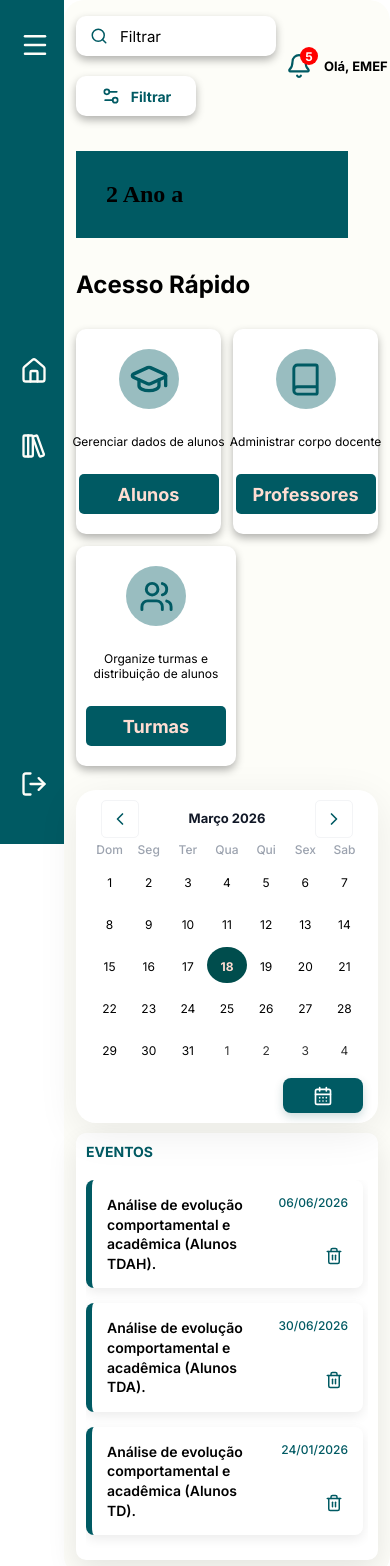
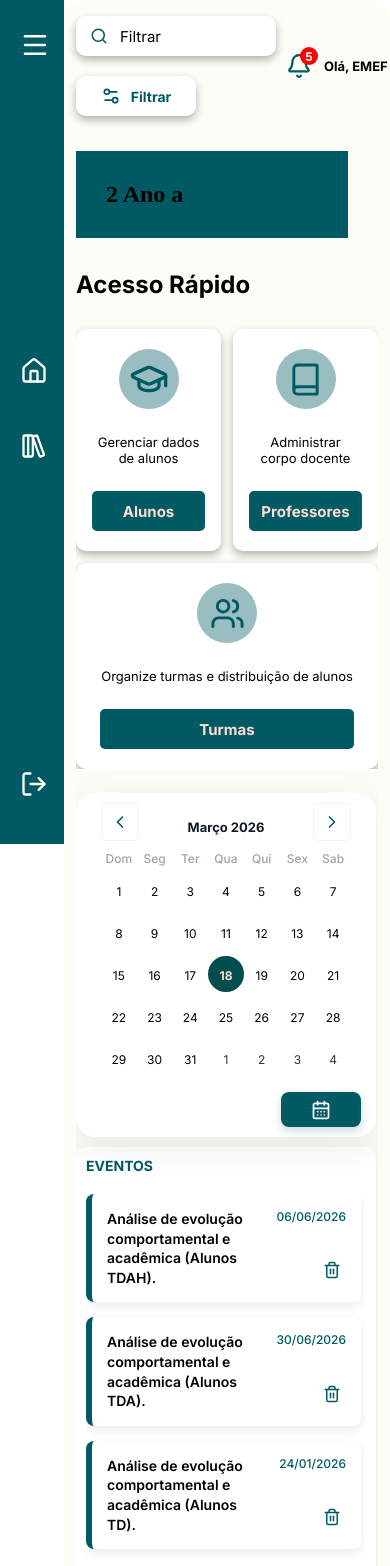
Before and after one commit to LunaSquad/Luna-web-FrontEnd, a React (Vite) app in the folder luna-front/: page /professor/home in a window 390 px wide. Shown: the top 1566 px of the page. Built offline with nearby package versions, Linux system fonts and the light colour scheme; a web font is replaced by a local one.

Commit message:
finalização da responsividade em telas menores

```diff
--- a/luna-front/src/index.css
+++ b/luna-front/src/index.css
@@ -2220,6 +2220,149 @@ html, body {
 }
 
 /* =============================================
+   RESPONSIVO — TELAS MÉDIAS (1025px – 1280px)
+   Cobre o gap entre desktop e o breakpoint 1024px
+   ============================================= */
+
+  @media (min-width: 1025px) and (max-width: 1280px) {
+
+    /* ── LOGIN ──────────────────────────────────── */
+    .containerLogin {
+      gap: 160px;
+    }
+
+    .principal-info-right {
+      max-width: 360px;
+      padding: 90px 24px 40px;
+      gap: 30px;
+    }
+
+    .principal-info-right-title {
+      font-size: 40px;
+      width: 310px;
+    }
+
+    .principal-info-right-description {
+      font-size: 14px;
+      width: 290px;
+    }
+
+    .principal-platform-title {
+      width: 240px;
+      font-size: 13px;
+    }
+
+    .logins {
+      padding: 20px 16px;
+      gap: 50px;
+    }
+
+    .formLogin { gap: 36px; }
+    .form-header-text-login h2 { font-size: 26px; }
+    .conjEmail, .conjSenha { width: 280px; }
+
+    /* ── CADASTRO ───────────────────────────────── */
+    .containerCadastro { gap: 120px; }
+
+    .Cadastro {
+      width: 680px;
+      padding: 20px 16px;
+      gap: 26px;
+    }
+
+    .form-header-text-cadastro { width: 570px; }
+    .form-header-text-cadastro h2 { font-size: 26px; }
+    .formCadastro { padding: 0 40px; gap: 18px; }
+
+    .dadosCad1, .dadosCad2 {
+      gap: 18px;
+      width: 47%;
+    }
+
+    .uploadGroup {height: 34px;}
+    .uploadLabel {font-size: 16px;}
+    .uploadBox { height: 40px; width: 150px;}
+    .submitCadastrar{width: 170px; height: 45px ;font-size: 20px;}
+
+
+    /* ── NAV LATERAL ────────────────────────────── */
+    .navLateral.aberta  { width: 210px; }
+    .navLateral.fechada { width: 72px; }
+
+    .navItem { width: 180px; font-size: 16px; height: 65px; }
+    .navLateral.aberta .navItem:not(.sair):hover { width: 148px; }
+
+    /* ── CONTEÚDO PRINCIPAL ─────────────────────── */
+    .conteudoPrincipal { padding: 28px 48px; }
+    .conteudoPrincipal.recolhido  { margin-left: 72px; }
+    .conteudoPrincipal.expandido  { margin-left: 210px; }
+
+    /* ── NAVBAR INTERNA ─────────────────────────── */
+    .buscaBox { width: 260px; }
+    .userInfo { max-width: 240px; }
+    .textUser { max-width: 140px; font-size: 14px; }
+    .infoHeaderTitle { font-size: 18px; }
+
+    /* ── HOME ───────────────────────────────────── */
+    .homeContainer { gap: 24px; }
+    .homeMain { gap: 70px; }
+
+    .cardHome {
+      width: 175px;
+      height: 110px;
+    }
+
+    .titleCardHome { font-size: 15px; }
+    .qtdCard { font-size: 24px; }
+    .iconCard { height: 42px; width: 42px; }
+
+    .cardAtl {
+      width: 175px;
+      height: 260px;
+      padding: 28px 0;
+    }
+
+    .iconName { height: 70px; width: 70px; }
+    .titleAtalhos { width: 165px; font-size: 14px; }
+
+    /* ── LADO DIREITO (calendário + eventos) ────── */
+    .homeSide { width: 320px; }
+    .calendar-wrapper { padding: 12px 18px 52px 18px; }
+    .events-container { width: 320px; height: 155px; }
+
+    /* ── SEARCH BAR / TABELA ────────────────────── */
+    .searchActionBar { margin: 24px 0; gap: 14px; }
+    .searchBox { width: 300px; }
+
+    .customTable th,
+    .customTable td { padding: 14px 14px; font-size: 14px; }
+
+    /* ── MODAIS ─────────────────────────────────── */
+    .modalContentProf,
+    .modalContentAluno,
+    .modalContentTurma {
+      width: 88%;
+      max-width: 720px;
+      padding: 28px 22px;
+    }
+
+    .formCadastroProf,
+    .formCadastroAluno,
+    .formCadastroTurma { padding: 0 40px; gap: 16px; }
+
+    .submitCadastrarProf,
+    .submitCadastrarAluno { width: 250px; font-size: 20px; }
+
+    /* ── PLANO DE AULA ──────────────────────────── */
+    .planoOpcaoCard { padding: 18px 22px; gap: 14px; }
+    .planoOpcaoIcone { width: 48px; height: 48px; }
+    .planoOpcaoTitulo { font-size: 15px; }
+    .planoFormRow { gap: 30px; }
+    .planoFormCard { padding: 26px 24px; }
+  }
+
+
+/* =============================================
    RESPONSIVO — TABLET (max-width: 1024px)
    Mantém estrutura horizontal original
    ============================================= */
@@ -2268,22 +2411,46 @@ html, body {
   .conjEmail, .conjSenha { width: 260px; }
 
   /* ── CADASTRO — painel verde menor, mantém lateral ── */
-  .containerCadastro { gap: 60px; }
+  .containerCadastro {
+    gap: 60px;
+    align-items: center;
+    /* overflow-y: auto;         permite scroll se ainda não couber */
+  }
 
   .Cadastro {
-    width: 620px;
-    padding: 20px 16px;
-    gap: 36px;
-  }
-
-  .form-header-text-cadastro { width: 520px; }
-  .form-header-text-cadastro h2 { font-size: 24px; }
-
-  .formCadastro { padding: 0 30px; gap: 18px; }
-
-  .dadosCad1, .dadosCad2 {
+    width: 580px;
+    max-height: none;         /* remove o limite que estava cortando */
+    gap: 30px;
+    padding: 30px 16px 40px;  /* respiro embaixo pro link não sobrepor */
+  }
+
+  .form-header-text-cadastro {
+    width: 100%;
+    max-width: 520px;
+  }
+
+  .formCadastro {
+    padding: 0 20px;
     gap: 16px;
-    width: 45%;
+    /* align-items: flex-start;  evita centralização que bagunça o layout */
+  }
+
+  .dadosCadGeral {
+    width: 100%;
+    gap: 20px;
+  }
+
+  .dadosCad1,
+  .dadosCad2 {
+    width: 48%;
+    gap: 14px;
+  }
+
+  /* O footer-text (link "Já possui conta?") precisa ficar fora do form */
+  .footer-text {
+    margin-top: 10px;   /* garante espaço abaixo do upload */
+    position: static;   /* remove qualquer posicionamento que cause sobreposição */
+    z-index: auto;
   }
 
   /* ── NAV LATERAL ──────────────────────────── */
@@ -2296,7 +2463,10 @@ html, body {
   /* ── CONTEÚDO PRINCIPAL ───────────────────── */
   .conteudoPrincipal { padding: 24px 32px; }
   .conteudoPrincipal.recolhido  { margin-left: 64px; }
-  .conteudoPrincipal.expandido  { margin-left: 190px; }
+  .conteudoPrincipal.expandido {
+    margin-left: 190px;
+    overflow-x: hidden;
+  }
 
   /* ── NAVBAR INTERNA ───────────────────────── */
   .NavBarCompleta { gap: 10px; }
@@ -2305,8 +2475,18 @@ html, body {
   .textUser { max-width: 110px; font-size: 13px; }
   .infoHeaderTitle { font-size: 17px; }
 
-  .homeMain { gap: 60px; }
-  .homeContainer { gap: 20px;}
+  .homeContainer {
+    flex-wrap: wrap;        /* permite quebrar se não couber */
+    gap: 16px;
+    width: 100%;
+    overflow-x: hidden;
+  }
+
+  .homeMain {
+    flex: 1;
+    min-width: 0;           /* impede que estoure o pai */
+    overflow: hidden;
+  }
 
   /* .cardsPrincipais { flex-wrap: wrap; gap: 14px; } */
   .cardHome {
@@ -2338,17 +2518,65 @@ html, body {
     font-size: 12px;
   }
 
-  .cardsAtalhos { gap: 14px; }
+  .cardsAtalhos {
+    flex-wrap: nowrap;      /* mantém na mesma linha */
+    gap: 14px;
+    width: 100%;
+  }
+
   .cardAtl {
-    width: calc(50% - 7px);
-    max-width: 160px;
+    flex: 1;                /* cresce/encolhe igual os cards de cima */
+    min-width: 0;           /* permite encolher abaixo do conteúdo */
+    width: auto;
+    max-width: none;
     height: 240px;
-    padding: 20px 0;
-  }
+    padding: 28px 8px;
+  }
+
+  /* textos internos quebram ao invés de vazar */
+  .titleAtalhos {
+    width: 100%;
+    font-size: 13px;
+    padding: 0 8px;
+    word-break: break-word;
+  }
+
+  .btnAtalhos {
+    width: 90%;
+    font-size: 15px;
+  }
+
 
   /* Calendário e eventos ficam em coluna */
-  .homeSide { width: 300px; }
-  .calendar-wrapper { padding: 10px 14px 50px 14px; }
+  .homeSide {
+    width: 100%;
+    max-width: 300px;
+    flex-shrink: 1;         /* deixa encolher quando nav abre */
+    min-width: 0;
+  }
+
+  .calendar-wrapper {
+    width: 100%;
+    max-width: 300px;
+    overflow: hidden;
+  }
+
+    .calendar-month table {
+    table-layout: fixed;
+    width: 100%;
+  }
+
+  .calendar-month td,
+  .calendar-weekday {
+    width: auto !important;
+    max-width: 38px;
+  }
+
+  .events-container {
+    width: 100%;
+    max-width: 300px;
+  }
+
   .events-container { width: 300px; height: 130px;}
   .events-title{
     font-size: 14px;
@@ -2436,7 +2664,7 @@ html, body {
   .logins { padding: 70px 12px; gap: 30px; }
   .formLogin { gap: 24px; }
   .form-header-text-login h2 { font-size: 20px; }
-  .form-header-text-login { width: 270px; }
+  .form-header-text-login { width: 300px; }
   .conjEmail, .conjSenha { width: 100%; }
   .submitLogin { width: 110px; font-size: 17px; }
 
```
